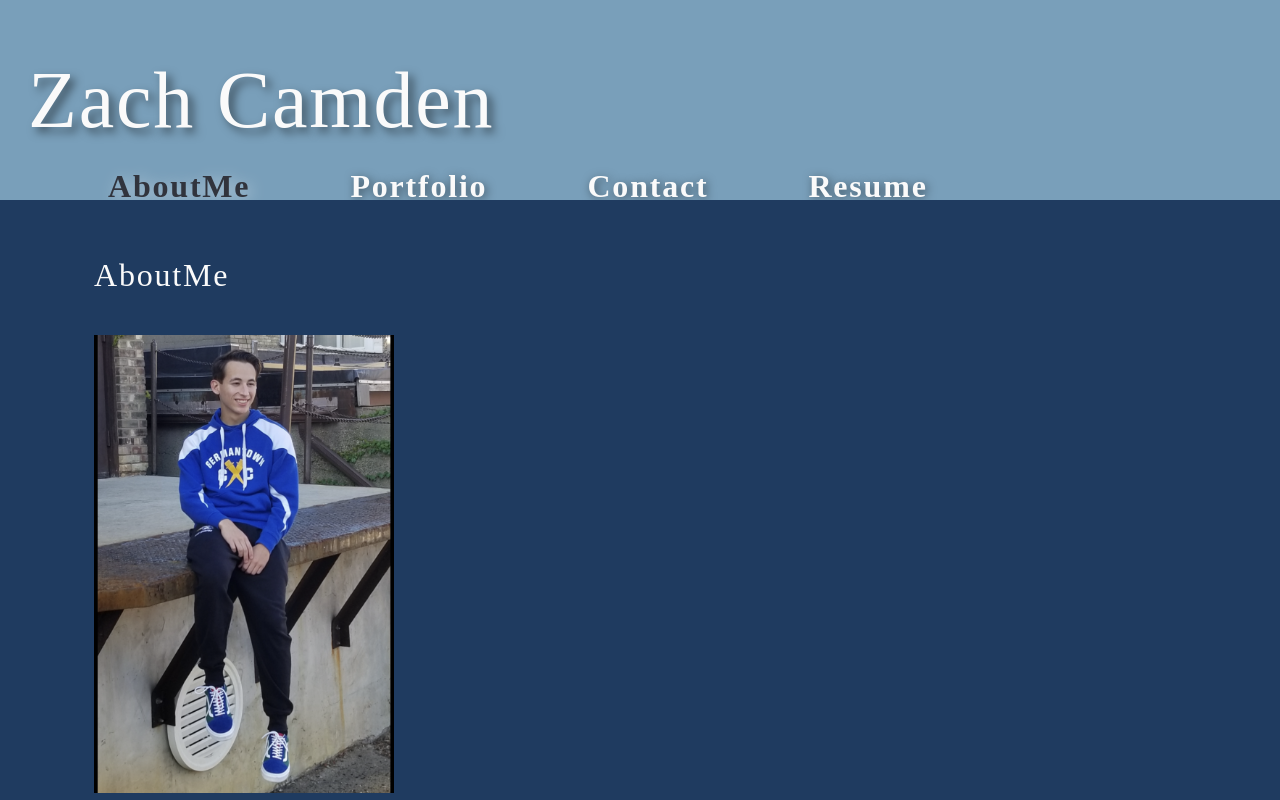
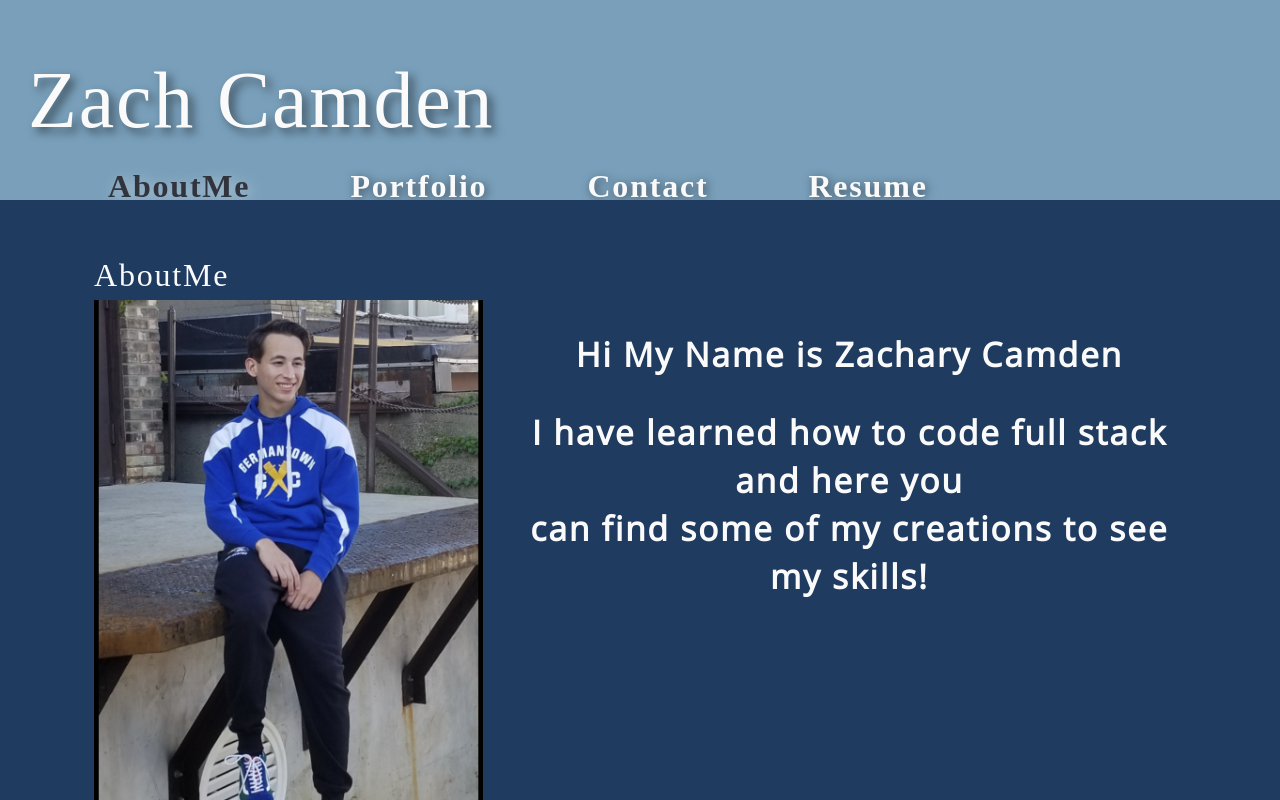
Before and after one commit to camdenz2k3/React-Show-Off-Portfolio, a React (Create React App) app: page / in a window 1280 px wide. Shown: the top 800 px of the page. Built offline with nearby package versions, Linux system fonts and the light colour scheme; a web font is replaced by a local one.

Commit message:
adjusted styling for aboutme

```diff
--- a/src/index.css
+++ b/src/index.css
@@ -225,6 +225,42 @@ footer a:hover {
   opacity: 1;
 }
 
+#about {
+  display: inline-flex;
+  flex-direction: row;
+}
+
+#about .card {
+
+  width:75%;
+  justify-items: center;
+  display: flex;
+}
+#about img {
+  width: 500px;
+}
+
+#about {
+  display: block;
+  width: auto;
+}
+/* about p is good */
+#about p {
+  width: 100%;
+  padding-left: 30px;
+  font-size: 2.1rem;
+  margin: 30px 0;
+  line-height: 3rem;
+}
+#profile-container {
+  height: fit-content;
+}
+#desc {
+  width: auto;
+}
+#about .card {
+  width: auto;
+}
 textarea {
   width: 600px;
   height: 200px;
--- a/src/pages/aboutme.js
+++ b/src/pages/aboutme.js
@@ -2,20 +2,21 @@ import profilePic from '../images/profilepic.PNG'
 
 const AboutMe = props => {
     return (
-        <section className="my-5">
-          <div className="my-2">
-            <div className="profile-img my-5">
+        <section id= "about">
+            <div className="card">
             <div id="profile-container">
-            <img id="profilepic" alt="profile" src={profilePic} width="300"/>
+            <img id="profilepic" alt="profile" src={profilePic} width="500"/>
+            </div>
+            <div id="desc">
+            <p>
+            Hi My Name is Zachary Camden
+            </p>
+            <p>
+            I have learned how to code full stack and here you <br/>
+            can find some of my creations to see my skills!
+            </p>
             </div>
             </div>
-            <h5>
-            Helvetica put a bird on it church-key Blue Bottle banjo bespoke brunch Etsy authentic Marfa quinoa typewriter plaid direct trade small batch wayfarers bicycle rights cliche craft beer gastropub single-origin coffee Godard Carles you probably haven't heard of them irony pickled kitsch synth sriracha gentrify literally heirloom blog Truffaut paleo scenester
-            </h5>
-            <p>
-            Echo Park sriracha Pinterest vegan biodiesel 90's irony iPhone Kickstarter Carles crucifix kitsch narwhal dreamcatcher pickled trust fund selvage art party letterpress Tumblr post-ironic kogi Thundercats Tonx Brooklyn Pitchfork Odd Future authentic normcore freegan leggings Schlitz chambray organic tousled retro fap squid street art church-key fashion axe Wes Anderson bespoke whatever gentrify banh mi you probably haven't heard of them American Apparel next level pug ugh.
-            </p>
-          </div>
         </section>
       );
     }
--- a/src/pages/contact.js
+++ b/src/pages/contact.js
@@ -1,7 +1,7 @@
 import React from 'react';
 import { useForm } from 'react-hook-form';
 
-export default function Contact() {
+ function Contact() {
   const { register, handleSubmit, formState: { errors }} = useForm();
   const onSubmit = data => {
     console.log(data);
@@ -9,11 +9,10 @@ export default function Contact() {
     }
 
   return (
-    <>
-        <h2>Contact</h2>
+    <section>
         <p>Enter a first name, last name and valid email address below to contact me</p>
 
-        <form onSubmit={handleSubmit(onSubmit)}>
+        <form id= "contact-form" onSubmit={handleSubmit(onSubmit)}>
         <input type="text" placeholder="First name" {...register("First name", {required: true, maxLength: 80})} />
         <input type="text" placeholder="Last name" {...register("Last name", {required: true, maxLength: 100})} />
         <input type="text" placeholder="Email" {...register("Email", {required: true, pattern: /^\S+@\S+$/i})} />
@@ -21,6 +20,8 @@ export default function Contact() {
 
         <input type="submit" />
         </form>
-    </>
+    </section>
   );
 }
+
+export default Contact
--- a/src/pages/portfolio.js
+++ b/src/pages/portfolio.js
@@ -2,7 +2,7 @@ import React, { useState } from 'react';
 import Project from "../components/project";
 import TechBlog from '../images/TechBlog.png'
 import RLServices from "../images/homepage.png"
-import TeamProfileGen from "../images/profile.png"
+// import TeamProfileGen from "../images/profile.png"
 import Book from "../images/random-book.png"
 import Weatherapp from "../images/weatherapp.png"
 import Workday from "../images/workdayplanner.png"
```
Also changed, not shown: 1 other file (tests, documents, lock files or other folders).
